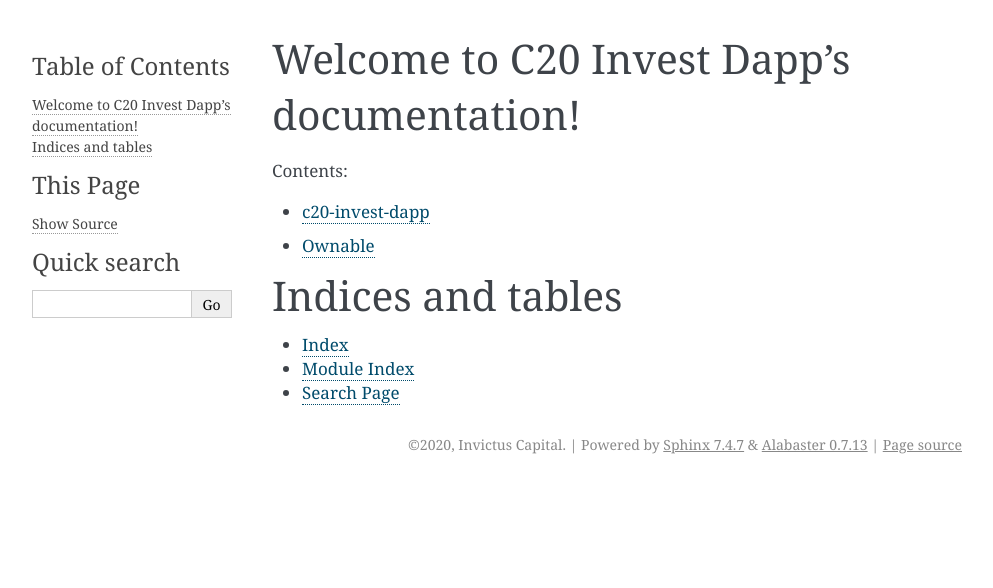
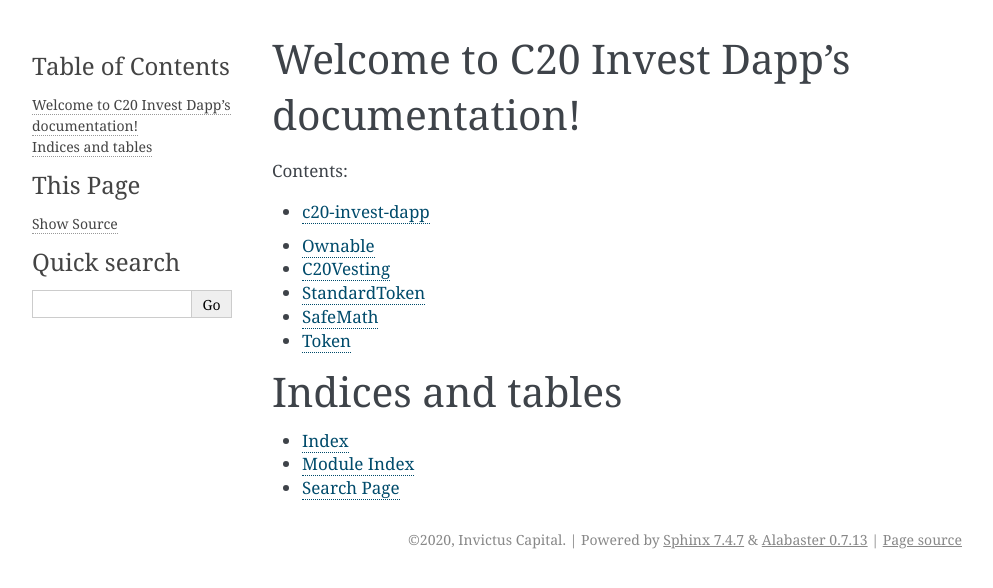
Before and after one commit to 8563a236e65cede7b14220e65c70ad5718144a3/c20-invest-dapp, a Sphinx documentation site: the page built from docs/source/index.rst, in a window 1280 px wide. Shown: the top 588 px of the page, without its empty margins (148-1141 px from the left). Built offline with Sphinx 7.4.7, drawn with Linux system fonts in a browser that asks for light colours.

Commit message:
(Add) Updated c20-withdraw-dapp contracts documentation
See: https://github.com/8563a236e65cede7b14220e65c70ad5718144a3/c20-withdraw-dapp

Why: Have interface documented for easier use of dependencies

How: sphinx reStructuredText

Tags: docs c20_base

```diff
--- /dev/null
+++ b/docs/source/c20vesting.rst
@@ -0,0 +1,6 @@
+C20Vesting
+==========
+
+.. autosolcontract:: C20Vesting
+   :members:
+   :undoc-members:
--- a/docs/source/index.rst
+++ b/docs/source/index.rst
@@ -12,6 +12,10 @@ Welcome to C20 Invest Dapp's documentation!
 
    modules
    ownable.rst
+   c20vesting.rst
+   standardtoken.rst
+   safemath.rst
+   token.rst
 
 Indices and tables
 ==================
--- /dev/null
+++ b/docs/source/safemath.rst
@@ -0,0 +1,6 @@
+SafeMath
+========
+
+.. autosolcontract:: SafeMath
+   :members:
+   :undoc-members:
--- /dev/null
+++ b/docs/source/standardtoken.rst
@@ -0,0 +1,6 @@
+StandardToken
+=============
+
+.. autosolcontract:: StandardToken
+   :members:
+   :undoc-members:
--- /dev/null
+++ b/docs/source/token.rst
@@ -0,0 +1,6 @@
+Token
+=====
+
+.. autosolcontract:: Token
+   :members:
+   :undoc-members:
```
